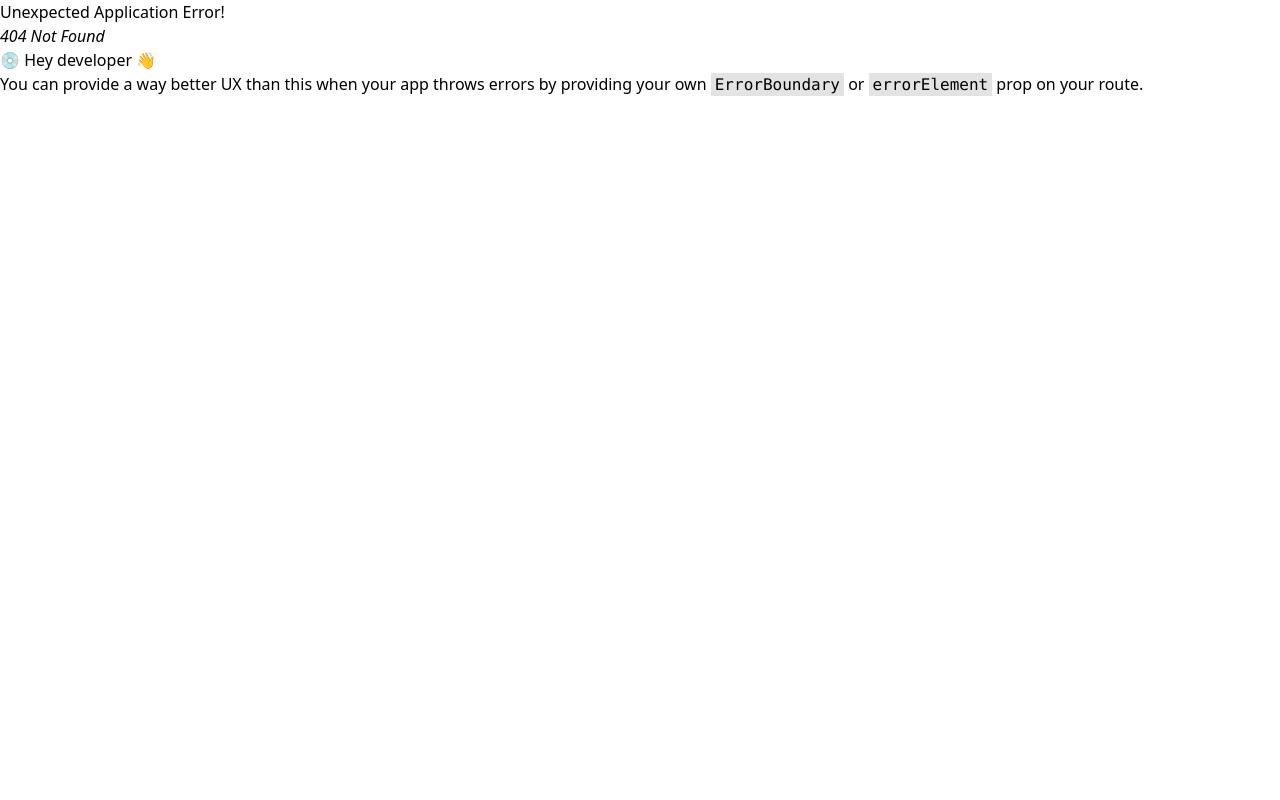
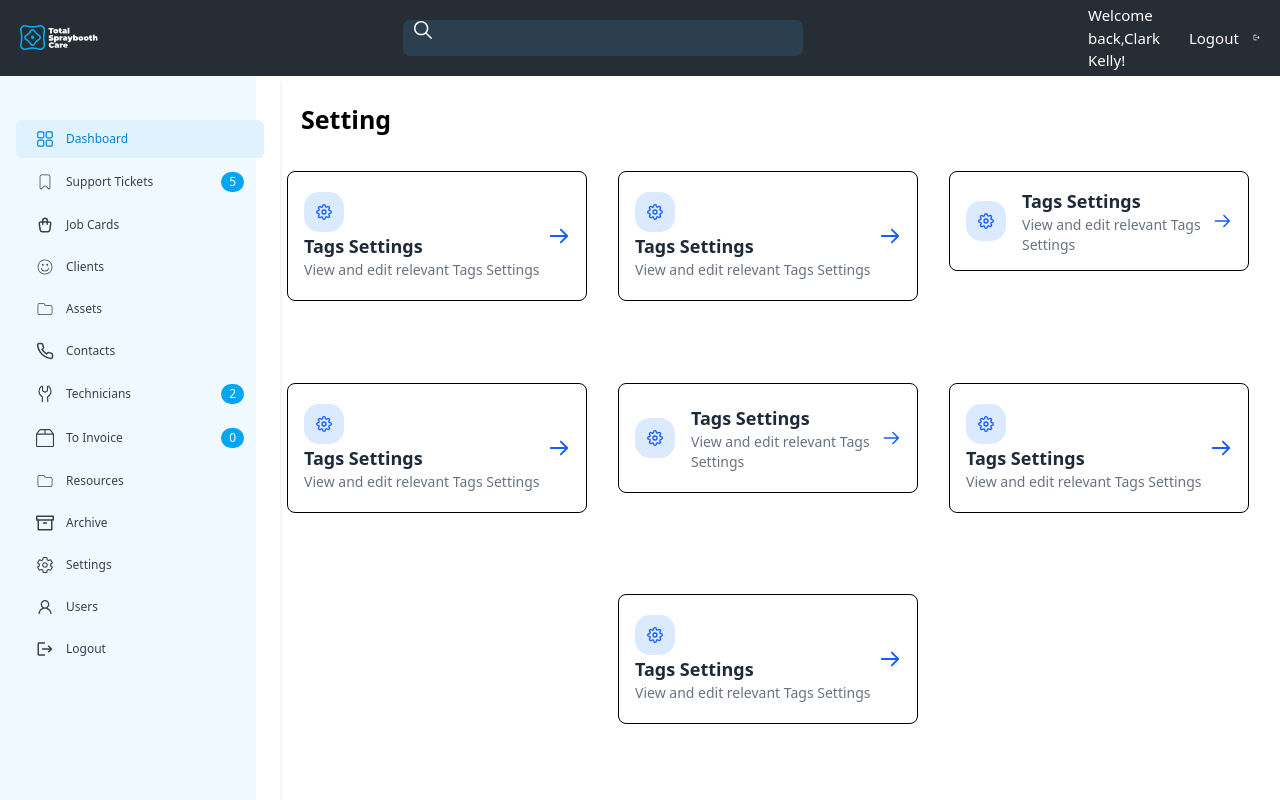
Before and after one commit to sharmaketan03/react_dashboard, a React (Vite) app: page /Setting in a window 1280 px wide. Before the commit this address had no page. Shown: the top 800 px of the page. Built offline with nearby package versions, Linux system fonts and the light colour scheme.

Commit message:
tanmay pages added

```diff
--- /dev/null
+++ b/src/Archive.jsx
@@ -0,0 +1,41 @@
+import React from 'react';
+import LeftSideBar from './LeftSideBar';
+import { FiArchive } from 'react-icons/fi';
+import { FiArrowRight } from 'react-icons/fi';
+
+const Archive = () => {
+  return (
+    <div className="flex">
+      {/* Left Sidebar */}
+      <LeftSideBar />
+      <div>
+        <h1 className="text-[27px] font-bold m-[50px]">Archive</h1>
+        <div className="flex gap-4 mx-[50px]">
+          {/* Button 1 */}
+          <button className="flex items-center justify-between w-[300px] p-4 border rounded-lg hover:shadow-md cursor-pointer">
+            <div className="flex items-center gap-2">
+              {/* Archive Icon */}
+              <FiArchive className="text-xl text-gray-500" />
+              <span className="font-medium">Support Ticket Archive</span>
+            </div>
+            {/* Right Arrow Icon */}
+            <FiArrowRight className="text-xl text-gray-500" />
+          </button>
+
+          {/* Button 2 */}
+          <button className="flex items-center justify-between w-[300px] p-4 border rounded-lg hover:shadow-md cursor-pointer">
+            <div className="flex items-center gap-2">
+              {/* Archive Icon */}
+              <FiArchive className="text-xl text-gray-500" />
+              <span className="font-medium">Job Card Archive</span>
+            </div>
+            {/* Right Arrow Icon */}
+            <FiArrowRight className="text-xl text-gray-500" />
+          </button>
+        </div>
+      </div>
+    </div>
+  );
+};
+
+export default Archive;
--- a/src/Dashboard.jsx
+++ b/src/Dashboard.jsx
@@ -1,16 +1,18 @@
 import React from "react";
 import { LuPencil } from "react-icons/lu";
+import uuuu from "./LeftSideBar"
 
 const Dashboard = () => {
   return (
     <>
+
     <div>
 
     </div>
       <div>
         <h1 className="text-2xl font-bold mb-8">Dashboard</h1>
         <div>
-          <div className="p-6 bg-white w-[112%] border border-gray-300 rounded-xl shadow-md">
+          <div className="p-6 bg-white  border border-gray-300 rounded-xl shadow-md">
             <h2 className="text-lg font-semibold mb-4">My Tickets</h2>
             <div className="overflow-x-auto">
               <table className="min-w-full text-sm text-left border-collapse">
--- a/src/First.jsx
+++ b/src/First.jsx
@@ -1,13 +1,13 @@
-// import Header from './user/component/Header'
+import Header from './Header'
 import { Outlet } from 'react-router-dom'
-// import Footer from './user/component/Footer'
+import Footer from './LeftSideBar'
 
 function First() {
     return (
         <>
-            {/* <Header /> */}
+            <Header />
             <Outlet />
-            {/* <Footer /> */}
+            <Footer />
         </>
     )
 }
--- a/src/Header.jsx
+++ b/src/Header.jsx
@@ -6,12 +6,12 @@ import { MdLogout } from "react-icons/md";
 const Header = () => {
   return (
     <>
-      <div className="bg-[#272d34] flex items-center gap-[23%] px-[20px] text-white justify-center p-2 relative">
-        <div className="w-[7%] ">
+      <div className="bg-[#272d34] flex items-center gap-[23%] px-[20px] text-white justify-center p-1 relative">
+        <div className="w-[10%] h-[40%]">
           <img src={Logo} alt="" className="w-full h-full" />
         </div>
         <div className="ml-[20px]">
-          <IoIosSearch className="text-white text-2xl absolute top-[15px] ml-2 " />
+          <IoIosSearch className="text-white text-2xl absolute top-[18px] ml-2 " />
           <input
             type="text"
             className="bg-[#2a3f50] w-[400px] py-[6px]  px-[30px] rounded-[7px]"
--- a/src/LeftSideBar.jsx
+++ b/src/LeftSideBar.jsx
@@ -15,12 +15,12 @@ import { TbShoppingBag } from "react-icons/tb";
 const LeftSideBar = () => {
   return (
     <>
-      <div className="bg-sky-50">
+      <div className="bg-sky-50 w-[20%]">
         <div className="w-[280px] pt-[20px]  text-gray-700 min-h-screen   shadow-md">
         <ul className="pt-6 space-y-1 px-4 text-sm">
           <li  classname=" ">
             <a
-              href="#"
+              href="/"
               className="flex items-center gap-3  rounded-md bg-sky-100 text-sky-600 font-medium text-[12px] px-[20px] py-[10px]"
             >
               <RxDashboard className="text-lg" /> Dashboard
@@ -29,11 +29,11 @@ const LeftSideBar = () => {
 
           <li  classname="">
             <a
-              href="#"
+              href="/support"
               className="flex items-center justify-between px-[20px] py-[10px] rounded-md hover:bg-blue-200 hover:text-blue-400 text-[12px]"
             >
               <span className="flex items-center gap-3">
-                <CiBookmark className="text-lg" /> Support Tickets
+                <CiBookmark className="text-lg"></CiBookmark> Support Tickets
               </span>
               <span className="text-xs bg-sky-500 text-white px-2 py-0.5 rounded-full">
                 5
@@ -107,7 +107,7 @@ const LeftSideBar = () => {
 
           <li  classname="">
             <a
-              href="#"
+              href="/Resoursec"
               className="flex items-center gap-3 px-[20px] py-[10px] rounded-md hover:bg-blue-200 hover:text-blue-400 text-[12px]"
             >
               <CiFolderOn className="text-lg" /> Resources
@@ -116,7 +116,7 @@ const LeftSideBar = () => {
 
           <li  classname="">
             <a
-              href="#"
+              href="/Archive"
               className="flex items-center gap-3 px-[20px] py-[10px] rounded-md hover:bg-blue-200 hover:text-blue-400 text-[12px]"
             >
               <FiArchive className="text-lg" /> Archive
@@ -125,7 +125,7 @@ const LeftSideBar = () => {
 
           <li  classname="">
             <a
-              href="#"
+              href="/Setting"
               className="flex items-center gap-3 px-[20px] py-[10px] rounded-md hover:bg-blue-200 hover:text-blue-400 text-[12px]"
             >
               <IoSettingsOutline className="text-lg" /> Settings
--- /dev/null
+++ b/src/Resoursec.jsx
@@ -0,0 +1,38 @@
+import React from 'react';
+import { GoPlus } from 'react-icons/go';
+import LeftSideBar from './LeftSideBar';
+
+const Resoursec = () => {
+  return (
+    <div className="flex">
+      {/* Left Sidebar */}
+      <LeftSideBar />
+
+      {/* Main Content */}
+      <div className="flex flex-col w-full px-[80px] pt-[60px]">
+  <div className="flex justify-between items-center">
+    <div>
+      <h1 className="text-2xl font-bold mb-4">Resources</h1>
+    </div>
+    <div>
+      <button className="flex items-center bg-blue-400 gap-2 px-4 py-2 rounded-lg text-white hover:bg-blue-200">
+        <GoPlus /> Add Client
+      </button>
+    </div>
+  </div>
+  <hr className="mt-4 h-[1px] bg-black " />
+  <div className="mt-[30px] flex  gap-[10px]">
+  <button className="bg-gray-400 text-white py-2 px-4 rounded cursor-pointer">Installation</button>
+  <button className=" py-2 px-4 rounded cursor-pointer">Broken Gas Filter</button>
+</div>
+
+</div>
+
+
+
+
+    </div>
+  );
+};
+
+export default Resoursec;
--- /dev/null
+++ b/src/Setting.jsx
@@ -0,0 +1,153 @@
+import React from "react";
+import { FiSettings } from "react-icons/fi"; // Icon for settings
+import { HiOutlineArrowRight } from "react-icons/hi"; // Arrow icon
+import LeftSideBar from './LeftSideBar';
+
+const Setting = () => {
+
+
+  return (
+    <div className="flex">
+    {/* Left Sidebar */}
+    <LeftSideBar />
+    <div className="w-[0px]"><h1 className="mt-[25px] px-[45px] font-bold text-[25px] ">Setting</h1></div>
+
+    <div className="flex item-center justify-evenly flex-wrap mt-[2%]  py-[70px]">
+    <div className="border rounded-lg p-4 w-[300px] flex items-center justify-between hover:shadow-lg cursor-pointer transition h-[130px] ">
+      {/* Icon and Text Section */}
+      <div className=" items-center gap-4">
+        {/* Icon */}
+        <div className="bg-blue-100 p-[12px] rounded-[15px] w-[40px] h[40px]">
+          <FiSettings className="text-blue-600 text-[16px]" />
+        </div>
+        {/* Title and Description */}
+        <div>
+          <h2 className="font-semibold text-lg text-gray-800">Tags Settings</h2>
+          <p className="text-sm text-gray-500">
+            View and edit relevant Tags Settings
+          </p>
+        </div>
+      </div>
+      {/* Arrow Icon */}
+      <HiOutlineArrowRight className=" text-[22px] text-blue-600" />
+    </div>
+
+    <div className="border rounded-lg p-4 w-[300px] flex items-center justify-between hover:shadow-lg cursor-pointer transition h-[130px] ">
+      {/* Icon and Text Section */}
+      <div className=" items-center gap-4">
+        {/* Icon */}
+        <div className="bg-blue-100 p-[12px] rounded-[15px] w-[40px] h[40px]">
+          <FiSettings className="text-blue-600 text-[16px]" />
+        </div>
+        {/* Title and Description */}
+        <div>
+          <h2 className="font-semibold text-lg text-gray-800">Tags Settings</h2>
+          <p className="text-sm text-gray-500">
+            View and edit relevant Tags Settings
+          </p>
+        </div>
+      </div>
+      {/* Arrow Icon */}
+      <HiOutlineArrowRight className=" text-[22px] text-blue-600" />
+    </div>
+
+    <div className="border rounded-lg p-4 w-[300px] flex items-center justify-between hover:shadow-lg cursor-pointer transition h-[100px] ">
+      {/* Icon and Text Section */}
+      <div className="flex items-center gap-4">
+        {/* Icon */}
+        <div className="bg-blue-100 p-[12px] rounded-[15px] w-[40px] h[40px]">
+          <FiSettings className="text-blue-600 text-[16px]" />
+        </div>
+        {/* Title and Description */}
+        <div>
+          <h2 className="font-semibold text-lg text-gray-800">Tags Settings</h2>
+          <p className="text-sm text-gray-500">
+            View and edit relevant Tags Settings
+          </p>
+        </div>
+      </div>
+      {/* Arrow Icon */}
+      <HiOutlineArrowRight className=" text-[22px] text-blue-600" />
+    </div>
+
+    <div className="border rounded-lg p-4 w-[300px] flex items-center justify-between hover:shadow-lg cursor-pointer transition h-[130px] ">
+      {/* Icon and Text Section */}
+      <div className=" items-center gap-4">
+        {/* Icon */}
+        <div className="bg-blue-100 p-[12px] rounded-[15px] w-[40px] h[40px]">
+          <FiSettings className="text-blue-600 text-[16px]" />
+        </div>
+        {/* Title and Description */}
+        <div>
+          <h2 className="font-semibold text-lg text-gray-800">Tags Settings</h2>
+          <p className="text-sm text-gray-500">
+            View and edit relevant Tags Settings
+          </p>
+        </div>
+      </div>
+      {/* Arrow Icon */}
+      <HiOutlineArrowRight className=" text-[22px] text-blue-600" />
+    </div>
+    <div className="border rounded-lg p-4 w-[300px] flex items-center justify-between hover:shadow-lg cursor-pointer transition h-[110px] ">
+      {/* Icon and Text Section */}
+      <div className="flex items-center gap-4">
+        {/* Icon */}
+        <div className="bg-blue-100 p-[12px] rounded-[15px] w-[40px] h[40px]">
+          <FiSettings className="text-blue-600 text-[16px]" />
+        </div>
+        {/* Title and Description */}
+        <div>
+          <h2 className="font-semibold text-lg text-gray-800">Tags Settings</h2>
+          <p className="text-sm text-gray-500">
+            View and edit relevant Tags Settings
+          </p>
+        </div>
+      </div>
+      {/* Arrow Icon */}
+      <HiOutlineArrowRight className=" text-[22px] text-blue-600" />
+    </div>
+
+    <div className="border rounded-lg p-4 w-[300px] flex items-center justify-between hover:shadow-lg cursor-pointer transition h-[130px] ">
+      {/* Icon and Text Section */}
+      <div className=" items-center gap-4">
+        {/* Icon */}
+        <div className="bg-blue-100 p-[12px] rounded-[15px] w-[40px] h[40px]">
+          <FiSettings className="text-blue-600 text-[16px]" />
+        </div>
+        {/* Title and Description */}
+        <div>
+          <h2 className="font-semibold text-lg text-gray-800">Tags Settings</h2>
+          <p className="text-sm text-gray-500">
+            View and edit relevant Tags Settings
+          </p>
+        </div>
+      </div>
+      {/* Arrow Icon */}
+      <HiOutlineArrowRight className=" text-[22px] text-blue-600" />
+    </div>
+
+
+    <div className="border rounded-lg p-4 w-[300px] flex items-center justify-between hover:shadow-lg cursor-pointer transition h-[130px] ">
+      {/* Icon and Text Section */}
+      <div className=" items-center gap-4">
+        {/* Icon */}
+        <div className="bg-blue-100 p-[12px] rounded-[15px] w-[40px] h[40px]">
+          <FiSettings className="text-blue-600 text-[16px]" />
+        </div>
+        {/* Title and Description */}
+        <div>
+          <h2 className="font-semibold text-lg text-gray-800">Tags Settings</h2>
+          <p className="text-sm text-gray-500">
+            View and edit relevant Tags Settings
+          </p>
+        </div>
+      </div>
+      {/* Arrow Icon */}
+      <HiOutlineArrowRight className=" text-[22px] text-blue-600" />
+    </div>
+    </div>
+    </div>
+  );
+};
+
+export default Setting;
--- a/src/Support.jsx
+++ b/src/Support.jsx
@@ -11,16 +11,16 @@ function Support() {
 
       {/* Buttons */}
       <div className="flex gap-4 mb-6">
-        <button className="flex items-center gap-2 px-4 py-2 border rounded-lg text-black-600 hover:bg-blue-100">
+        <button className="flex items-center gap-2 px-2 py-2 border rounded-lg text-black-600 hover:bg-blue-100">
           <GoPlus /> Add Client
         </button>
-        <button className="flex items-center gap-2 px-4 py-2 border rounded-lg text-black-600 hover:bg-blue-100">
+        <button className="flex items-center gap-2 px-2 py-2 border rounded-lg text-black-600 hover:bg-blue-100">
           <GoPlus /> Add Site
         </button>
-        <button className="flex items-center gap-2 px-4 py-2 border rounded-lg text-black-600 hover:bg-blue-100">
+        <button className="flex items-center gap-2 px-3 py-2 border rounded-lg text-black-600 hover:bg-blue-100">
           <GoPlus /> Add Asset
         </button>
-        <button className="flex items-center gap-2 px-4 py-2 border rounded-lg text-blue-600 hover:bg-blue-100">
+        <button className="flex items-center gap-2 px-3 py-2 border rounded-lg text-blue-600 hover:bg-blue-100">
           <GoPlus /> Add Ticket
         </button>
       </div>
@@ -86,8 +86,8 @@ function Support() {
   <table className="w-full border-collapse border border-gray-200">
     {/* Table Header */}
     <thead>
-      <tr className="bg-blue-100 text-left">
-        <th className="px-4 py-2 border-b border-gray-300">Ticket No.</th>
+      <tr className="bg-blue-100 text-left text-[14px]">
+        <th className="px-4 py-2 border-b border-gray-300 ">Ticket No.</th>
         <th className="px-4 py-2 border-b border-gray-300">Client Name</th>
         <th className="px-4 py-2 border-b border-gray-300">Client Site</th>
         <th className="px-4 py-2 border-b border-gray-300">Asset</th>
@@ -101,7 +101,7 @@ function Support() {
 
     {/* Table Body */}
     <tbody>
-      <tr className="hover:bg-gray-200">
+      <tr className="hover:bg-gray-200 text-sm">
         <td className="px-4 py-2 p-[20px]">10010</td>
         <td className="px-4 py-2 p-[20px]">Job Client Add</td>
         <td className="px-4 py-2 p-[20px]">TSC</td>
@@ -130,7 +130,7 @@ function Support() {
       </tr>
 
       {/* More Rows */}
-      <tr className="hover:bg-gray-200">
+      <tr className="hover:bg-gray-200 text-sm">
         <td className="px-4 py-2 p-[20px]">10009</td>
         <td className="px-4 py-2 p-[20px]">Sterling Infotech</td>
         <td className="px-4 py-2 p-[20px]">Sterling</td>
@@ -158,7 +158,7 @@ function Support() {
 
 
     <tbody>
-      <tr className="hover:bg-gray-200">
+      <tr className="hover:bg-gray-200 text-sm">
         <td className="px-4 py-2 p-[20px]">10010</td>
         <td className="px-4 py-2 p-[20px]">Job Client Add</td>
         <td className="px-4 py-2 p-[20px]">TSC</td>
@@ -182,7 +182,7 @@ function Support() {
       </tr>
 
       {/* More Rows */}
-      <tr className="hover:bg-gray-200">
+      <tr className="hover:bg-gray-200 text-sm">
         <td className="px-4 py-2 p-[20px]">10009</td>
         <td className="px-4 py-2 p-[20px]">Sterling Infotech</td>
         <td className="px-4 py-2 p-[20px]">Sterling</td>
@@ -209,7 +209,7 @@ function Support() {
 
 
     <tbody>
-      <tr className="hover:bg-gray-200">
+      <tr className="hover:bg-gray-200 text-sm">
         <td className="px-4 py-2 p-[20px]">10010</td>
         <td className="px-4 py-2 p-[20px]">Job Client Add</td>
         <td className="px-4 py-2 p-[20px]">TSC</td>
@@ -236,7 +236,7 @@ function Support() {
 
         </td>
         <td className="">
-          <a href=""><span className="bg-orange-500 text-white px-2 py-1 rounded-[4px] text-sm  h-[30px]">On site Technician</span></a>
+          <a href=""><span className="bg-orange-500 text-white px-2 py-1 rounded-[4px] text-lg]">On site Technician</span></a>
         </td>
         <td className="px-4 py-2  gap-2">
           <button className="text-blue-500 hover:underline">
@@ -249,7 +249,7 @@ function Support() {
       </tr>
 
       {/* More Rows */}
-      <tr className="hover:bg-gray-200">
+      <tr className="hover:bg-gray-200 text-sm">
         <td className="px-4 py-2 p-[20px]">10009</td>
         <td className="px-4 py-2 p-[20px]">Sterling Infotech</td>
         <td className="px-4 py-2 p-[20px]">Sterling</td>
--- a/vite.config.js
+++ b/vite.config.js
@@ -1,7 +1,7 @@
 import { defineConfig } from 'vite'
 import react from '@vitejs/plugin-react'
 import tailwindcss from '@tailwindcss/vite'
-import tailwindcss from '@tailwindcss/vite'
+
 
 export default defineConfig({
   plugins: [react(), tailwindcss()],
```
Also changed, not shown: src/App.jsx (+20 -3 lines).
